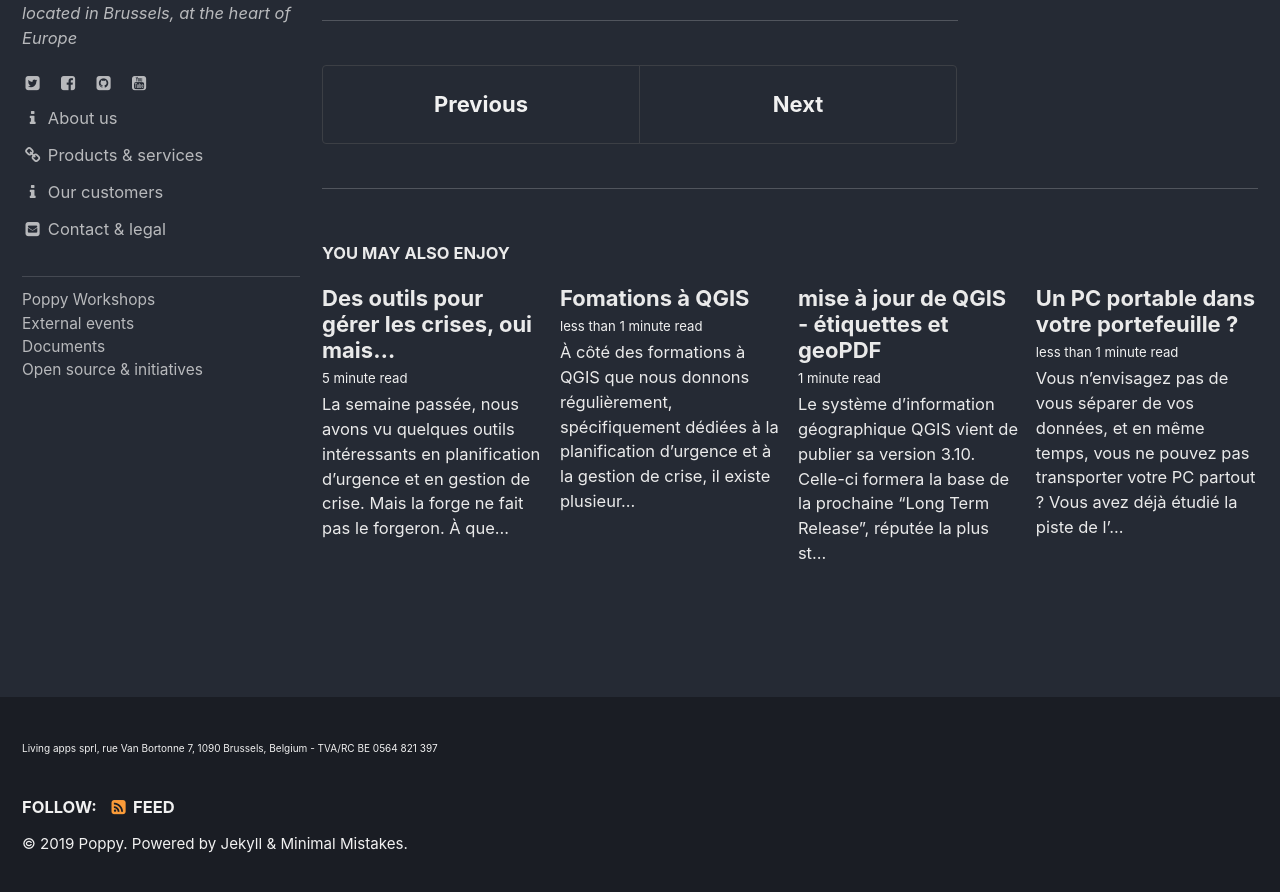
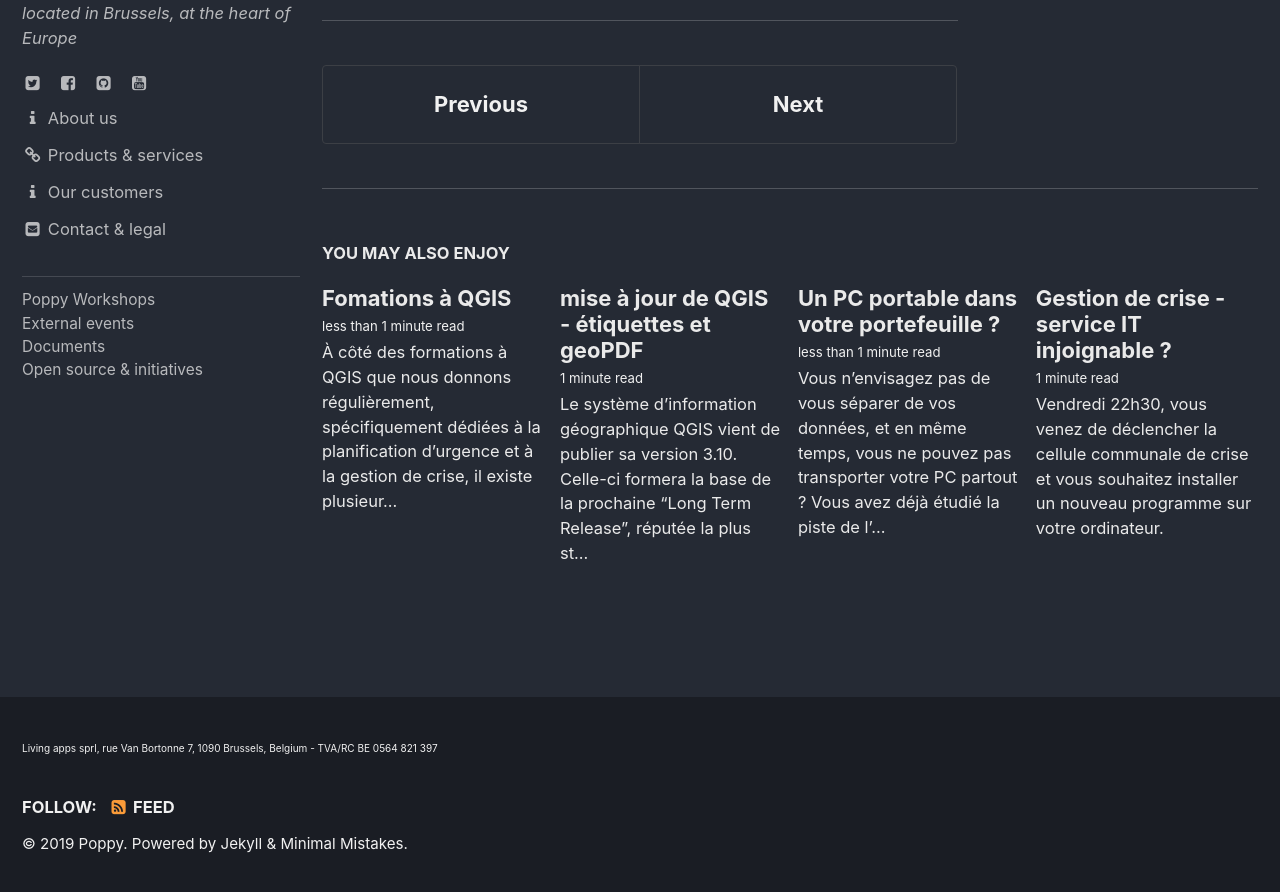
Before and after one commit to ccloquet/ccloquet.github.io, a Jekyll site: the page built from _posts/2015-8-15-Belgian-National-Day.md, in a window 1280 px wide and 900 px high, scrolled down 945 px. Shown: the top 892 px of the window. Built offline with Jekyll 4.4.1, drawn with Linux system fonts in a browser that asks for light colours; cached includes are drawn as plain includes; part of the change alters nothing that is shown.

Commit message:
Update 2019-12-05-workshop_tools.md

```diff
--- a/_posts/2019-12-05-workshop_tools.md
+++ b/_posts/2019-12-05-workshop_tools.md
@@ -1,6 +1,6 @@
 ---
 title: Des outils pour gérer les crises, oui mais...
-published: true
+published: false
 ---
 
 La semaine passée, nous avons vu quelques outils intéressants en planification d'urgence et en gestion de crise. Mais la forge ne fait pas le forgeron. À quels critères ces outils doivent-il répondre ? Dans quelle mesure sont-ils nécessaires ? Et dans quel cadre s'inscrivent-ils ? Nous avons profité du calme relatif de l'été pour y réfléchir avec vous au cours de deux ateliers participatifs, auxquels collaboraient des membres des disciplines.
@@ -67,5 +67,6 @@ Qu'en ressort-il par exemple ?
 	* les outils, ça coûte cher... ;
 	* avec de l'imagination, des choses sont possibles, ex. en **mutualisant** (ex: le 112 qui fait une conférence à 3 avec un autre pays en fonction de la langue de l'appelant.e).
 
+Ces réflexions sont un point de départ, à approfondir ! Qu'en pensez-vous ?
 
 <iframe src="https://www.my-poppy.eu/cnt/cnt.php" width="1" height="1" frameBorder="0">
```
